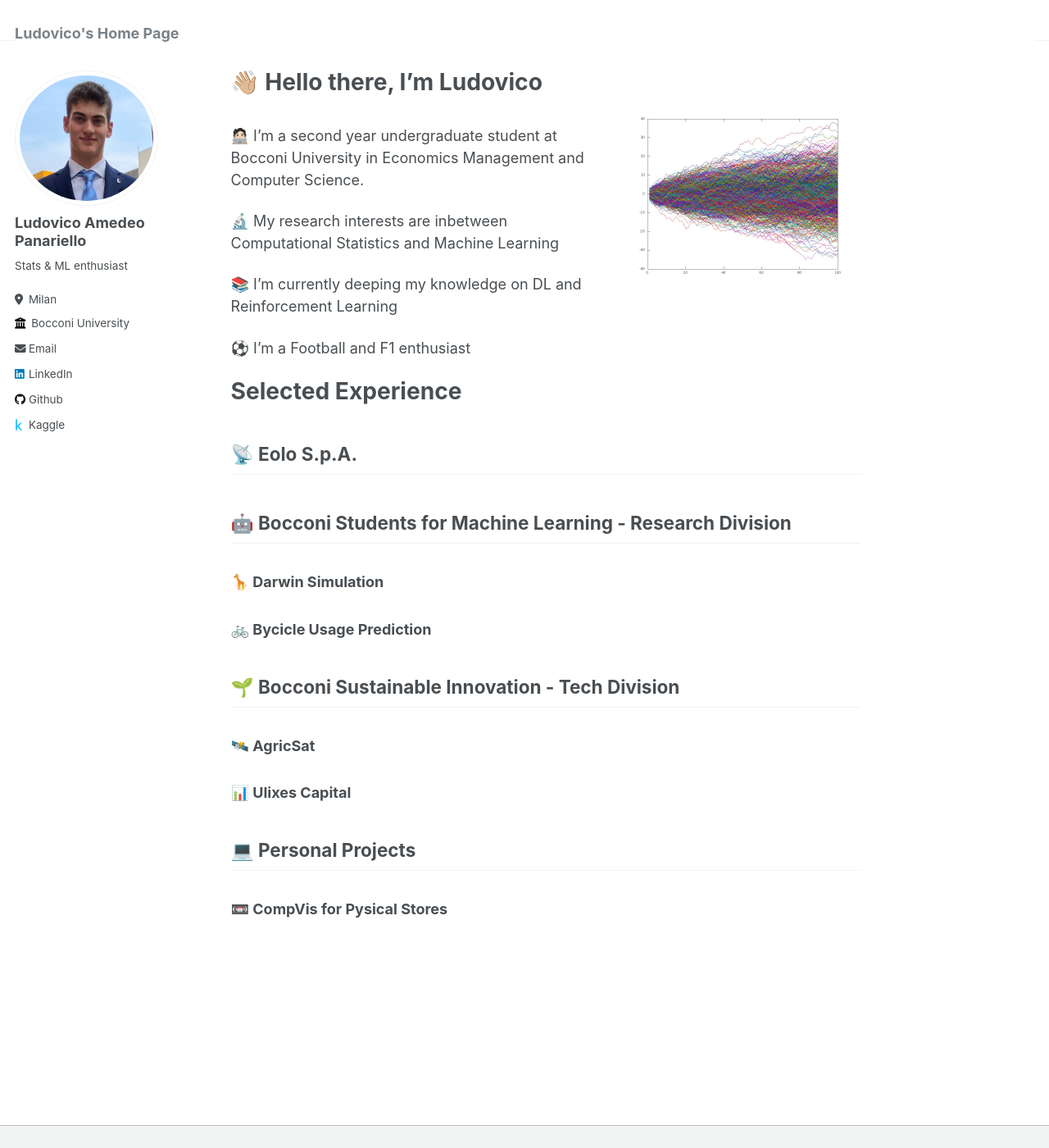
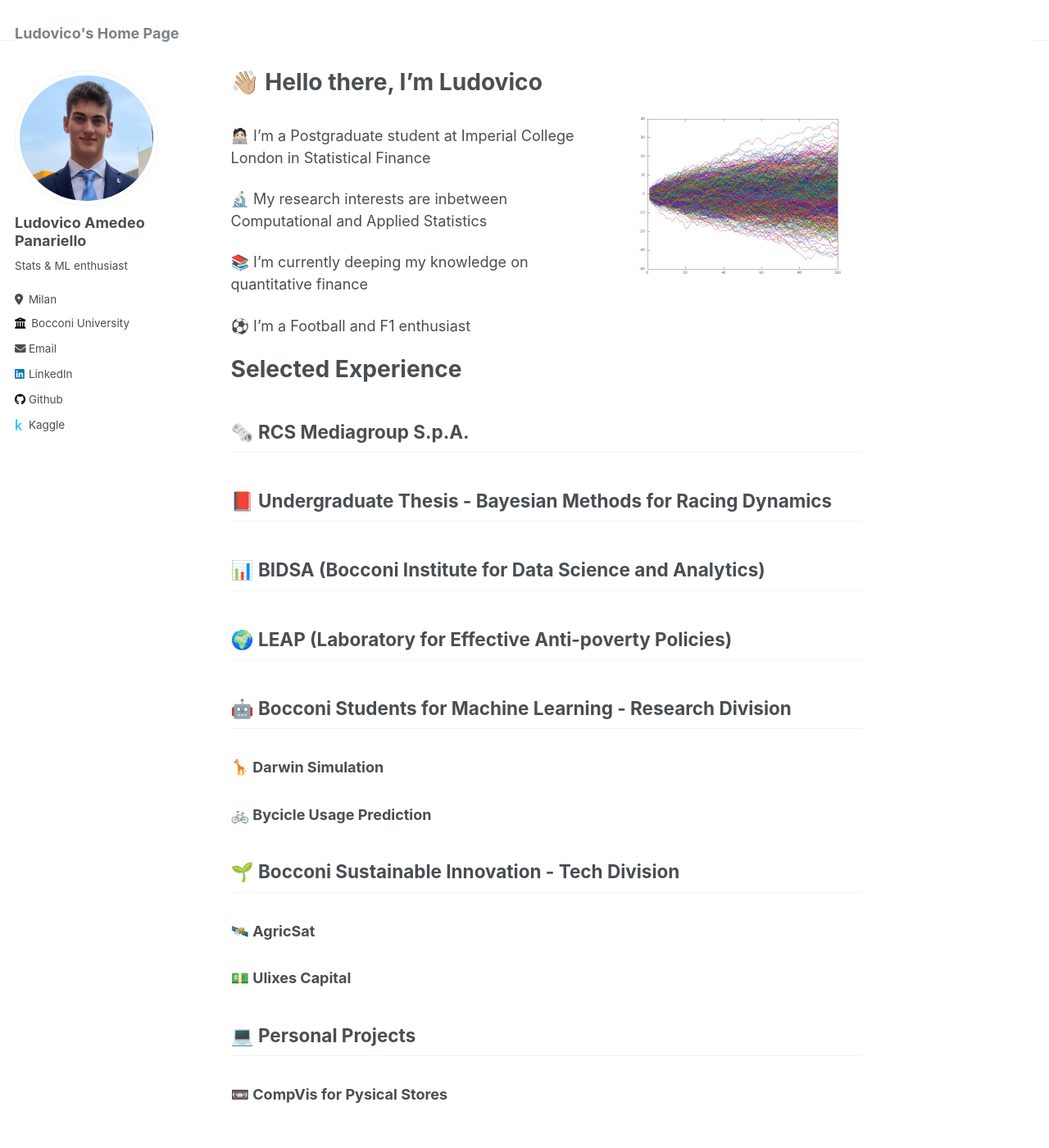
Before and after one commit to LudovicoP/LudovicoP.github.io, a Jekyll site: the page built from _pages/about.md, in a window 1280 px wide and 1400 px high. Shown: the whole window at 82% size. Built offline with Jekyll 4.4.1, drawn with Linux system fonts in a browser that asks for light colours.

Commit message:
first draft website about.md

```diff
--- a/_pages/about.md
+++ b/_pages/about.md
@@ -9,17 +9,23 @@
 
 ![Illustration of martingale distribution](/images/martingales.jpg){: .align-right width="300px"}
 
-🧑🏻‍💻 I'm a second year undergraduate student at Bocconi University in Economics Management and Computer Science.
+🧑🏻‍💻 I'm a Postgraduate student at Imperial College London in Statistical Finance
 
-🔬 My research interests are inbetween Computational Statistics and Machine Learning
+🔬 My research interests are inbetween Computational and Applied Statistics
 
-📚 I'm currently deeping my knowledge on DL and Reinforcement Learning
+📚 I'm currently deeping my knowledge on quantitative finance
 
 ⚽️ I'm a Football and F1 enthusiast
 
 # Selected Experience
 
-## 📡 Eolo S.p.A.
+## 🗞️ RCS Mediagroup S.p.A.
+
+## 📕 Undergraduate Thesis - Bayesian Methods for Racing Dynamics
+
+## 📊 BIDSA (Bocconi Institute for Data Science and Analytics)
+
+## 🌍 LEAP (Laboratory for Effective Anti-poverty Policies)
 
 ## 🤖 Bocconi Students for Machine Learning - Research Division
 ### 🦒 Darwin Simulation
@@ -27,7 +33,7 @@
 
 ## 🌱 Bocconi Sustainable Innovation - Tech Division
 ### 🛰️ AgricSat
-### 📊 Ulixes Capital
+### 💵 Ulixes Capital
 
 ## 💻 Personal Projects
 ### 📼 CompVis for Pysical Stores
```
